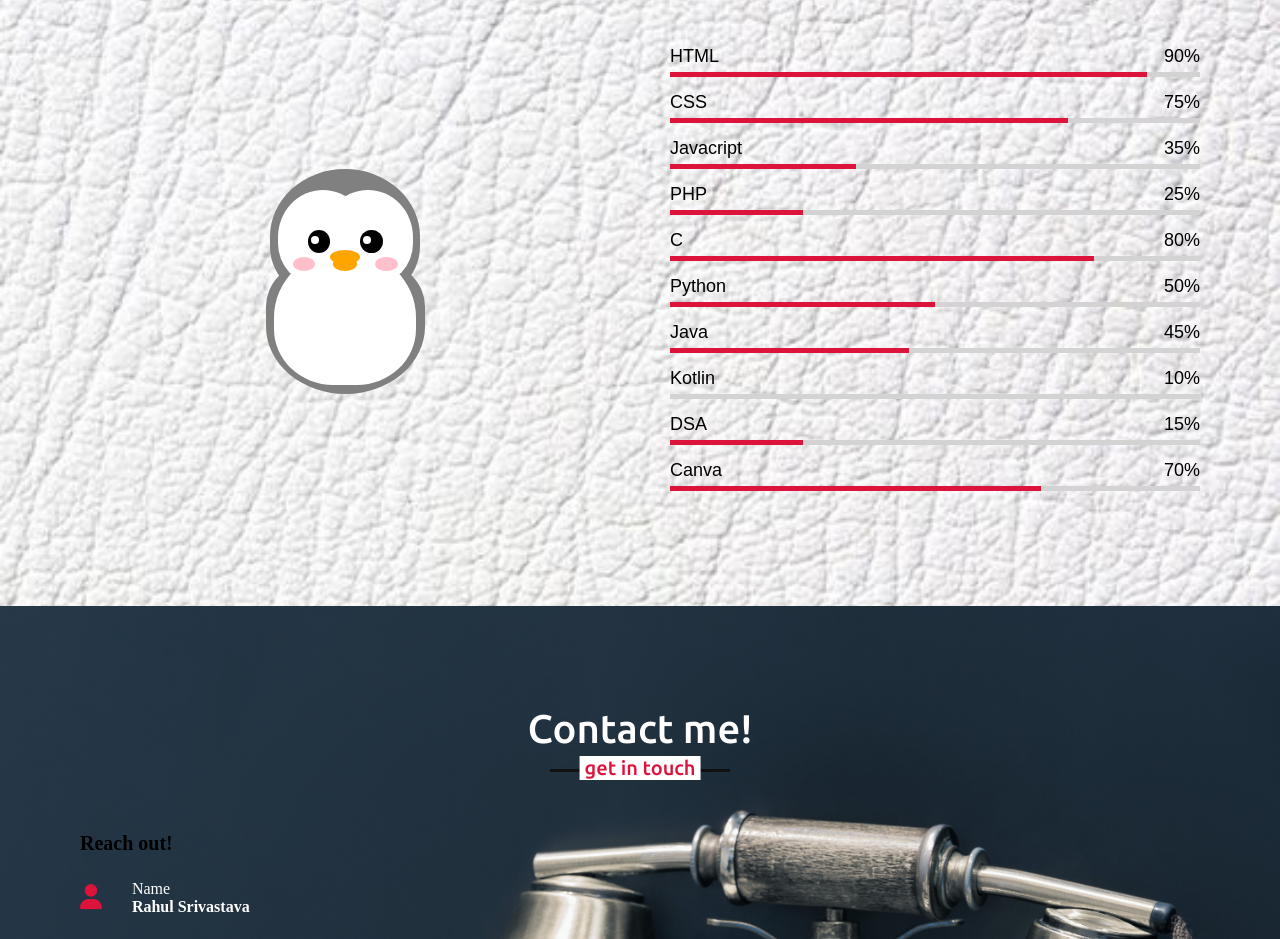
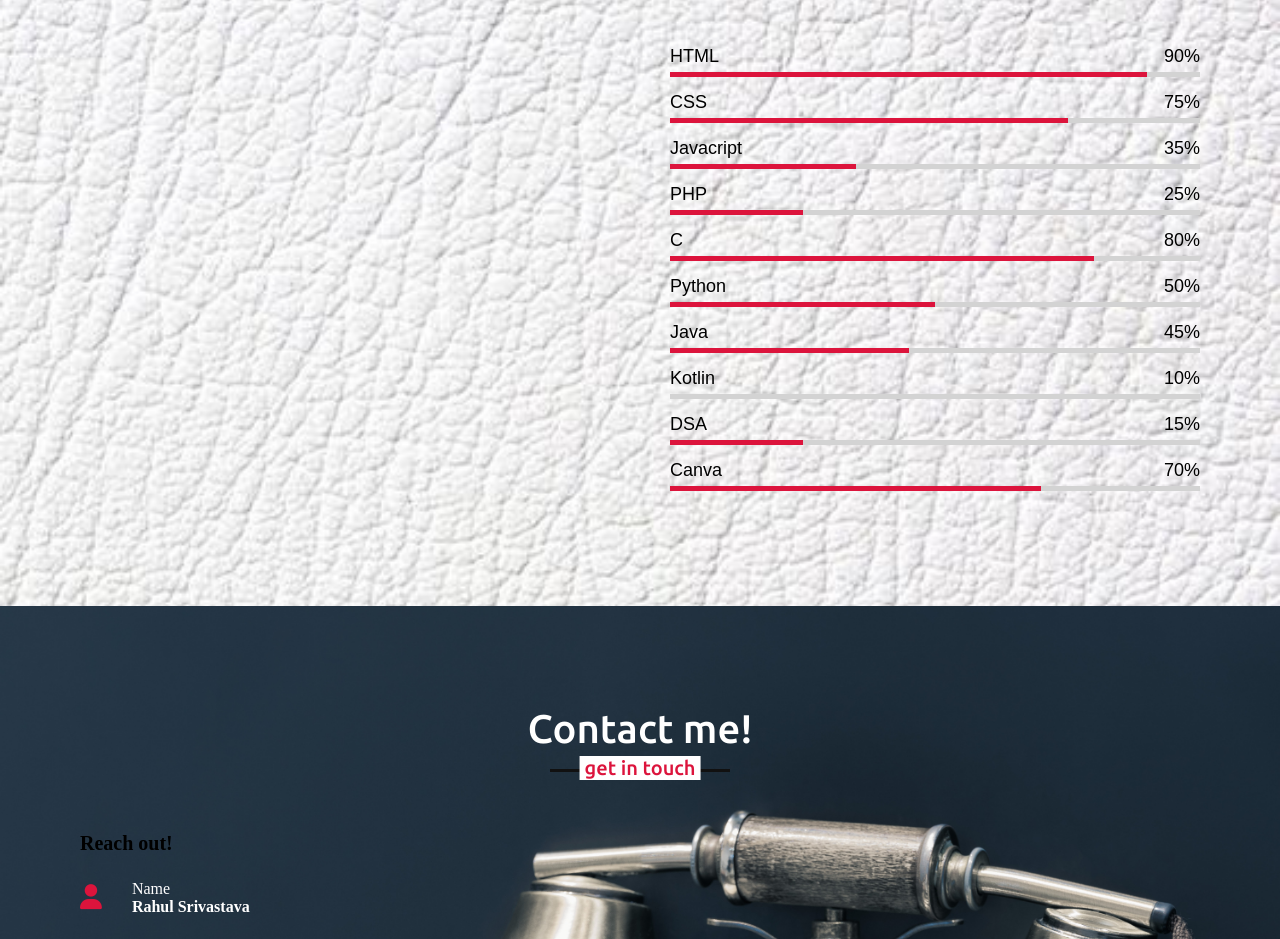
Before and after one commit to rahulsrivastava1/rahulsrivastava1.github.io, a plain HTML site: page index.html in a window 1280 px wide. Shown: the part 980-1919 px from the top of the page. Drawn offline with nearby package versions, Linux system fonts and the light colour scheme; a web font is replaced by a local one.

Commit message:
Update index.html

```diff
--- a/index.html
+++ b/index.html
@@ -51,29 +51,6 @@
                 <h2 class="title" id="sk">My skills</h2>
                 <div class="skills-content">
                     <div class="column left">
-                        <div class="penguin">
-                            <div class="penguin-bottom">
-                              <div class="right-hand"></div>
-                              <div class="left-hand"></div>
-                              <div class="right-feet"></div>
-                              <div class="left-feet"></div>
-                            </div>
-                            <div class="penguin-top">
-                              <div class="right-cheek"></div>
-                              <div class="left-cheek"></div>
-                              <div class="belly"></div>
-                              <div class="right-eye">
-                                <div class="sparkle"></div>
-                              </div>
-                              <div class="left-eye">
-                                <div class="sparkle"></div>
-                              </div>
-                              <div class="blush-right"></div>
-                              <div class="blush-left"></div>
-                              <div class="beak-top"></div>
-                              <div class="beak-bottom"></div>
-                            </div>
-                          </div>
 
                         <p></p>
                     </div>
```
